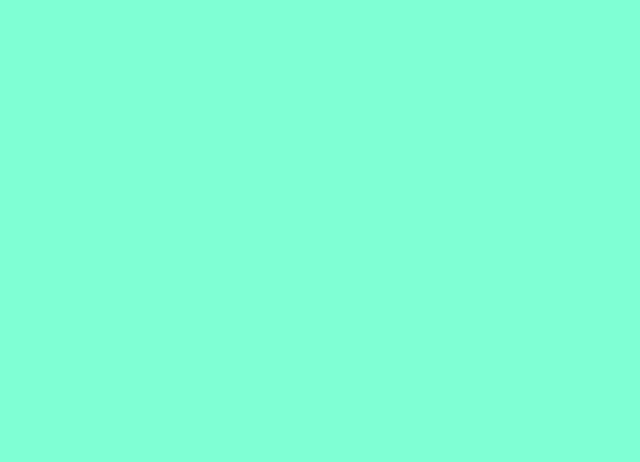
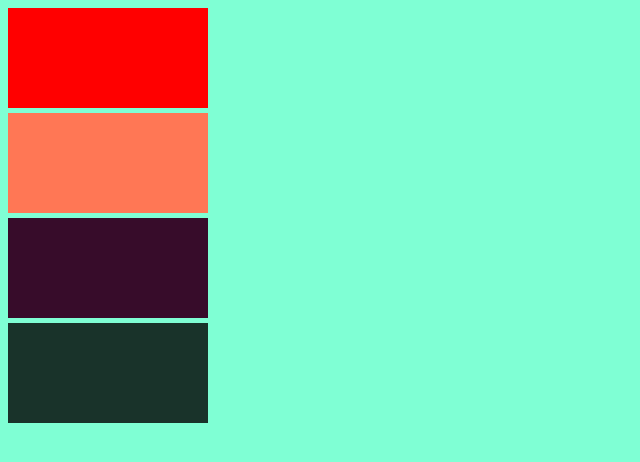
Before and after one commit to gosia5438/CSS-podstawy, a plain HTML site: page kolory-w-css/index.html in a window 1280 px wide. Shown: the whole page, without its empty margins (0-640 px from the left). Drawn offline with Linux system fonts and the light colour scheme.

Commit message:
css kolory

```diff
--- a/kolory-w-css/css/style.css
+++ b/kolory-w-css/css/style.css
@@ -4,3 +4,24 @@ body {
 div {
  margin-bottom: 5px;
 }
+#kolory-predefiniowane {
+    width: 200px;
+    height: 100px;
+    background-color: red;
+}
+#kolory-heksa {
+    width: 200px;
+    height: 100px;
+    background-color: #f75;
+/*   od 0-9 od a -f  ctr+e do dobieranie kolorow*/
+}
+#kolory-rgb {
+    width: 200px;
+    height: 100px;
+    background-color: rgb(55,12,42);
+}
+#kolory-rgba {
+    width: 200px;
+    height: 100px;
+    background-color: rgba(00,00,00, 0.8);
+}
--- a/kolory-w-css/index.html
+++ b/kolory-w-css/index.html
@@ -7,6 +7,9 @@
 </head>
 <body>
    <div id="kolory-predefiniowane"></div>
+   <div id="kolory-heksa"></div>
+   <div id="kolory-rgb"></div>
+   <div id="kolory-rgba"></div>
 
 </body>
 </html>
```
